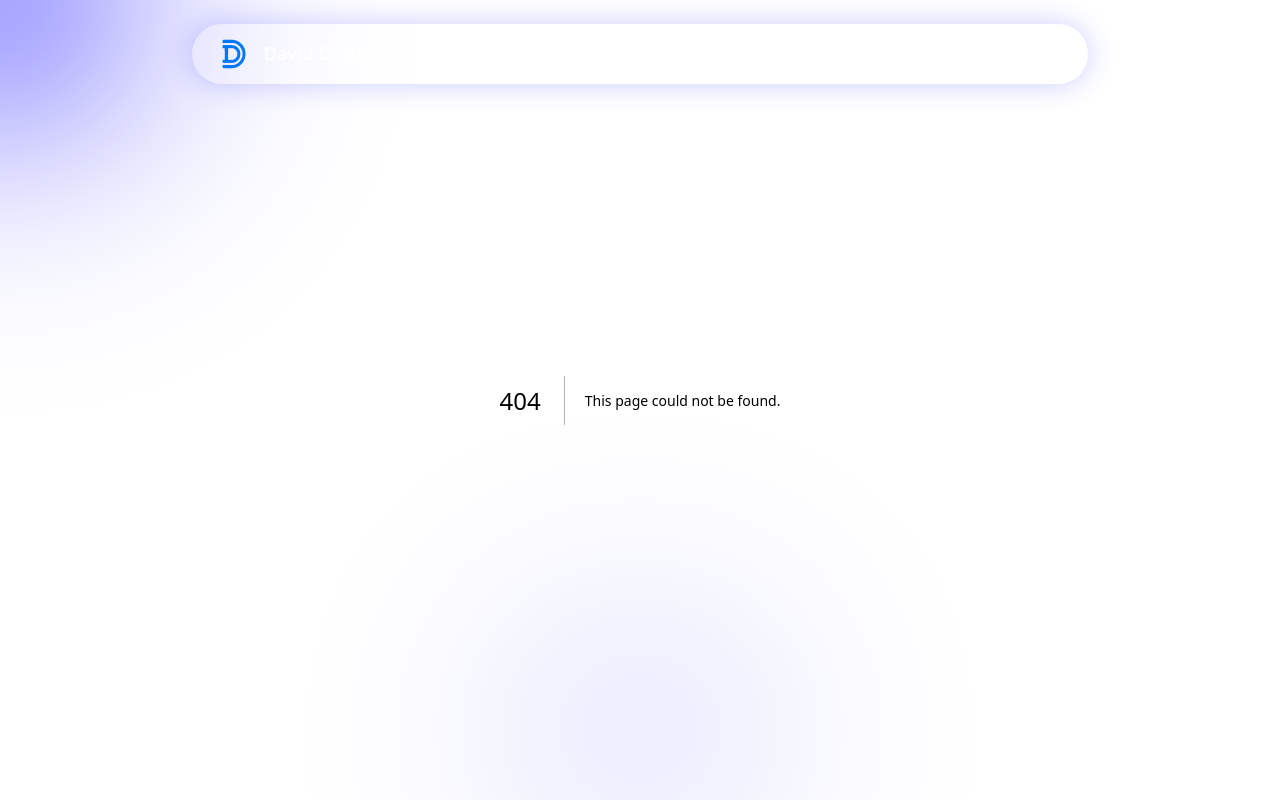
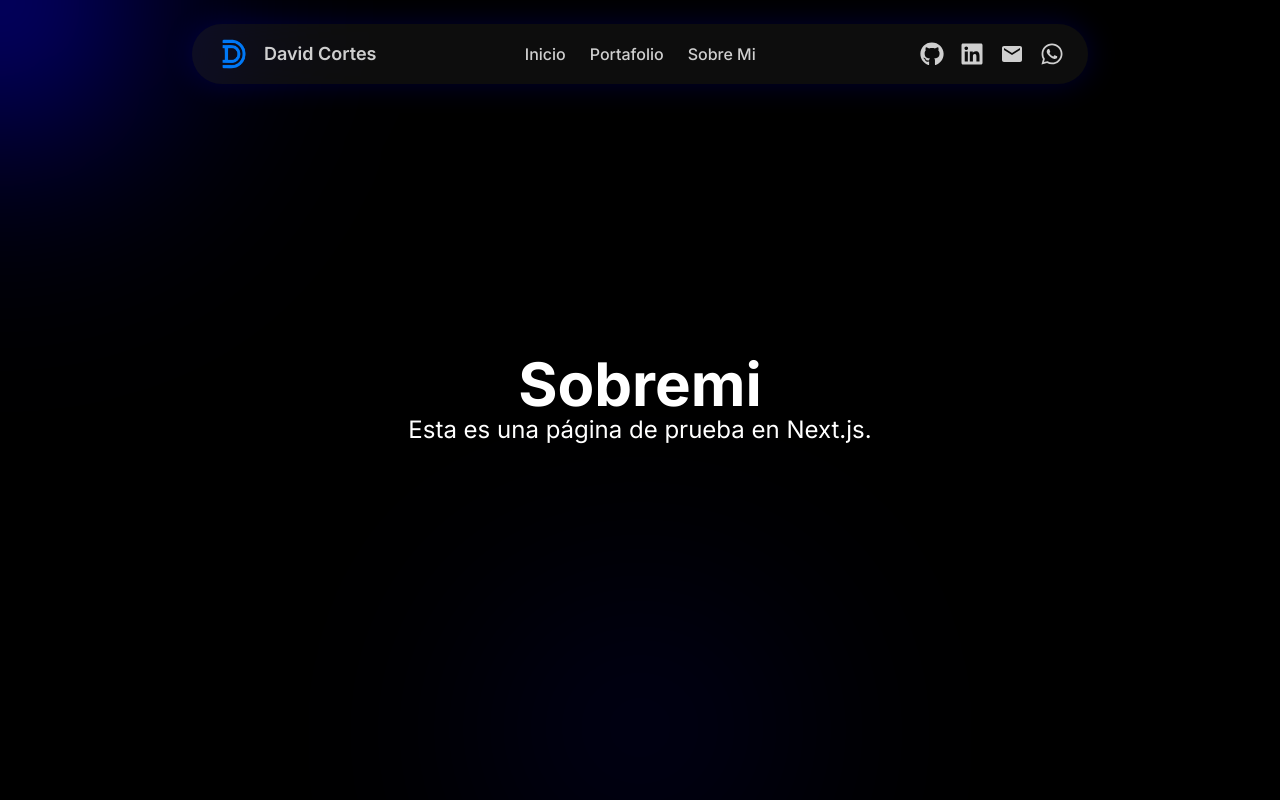
Before and after one commit to DavidCG5/Portafolio-DC, a Next.js app: page /sobremi in a window 1280 px wide. Before the commit this address had no page. Built offline with nearby package versions, Linux system fonts and the light colour scheme.

Commit message:
feat: actualizar enlaces en Navbar; agregar páginas Portafolio y Sobre Mi

```diff
--- /dev/null
+++ b/src/app/portafolio/page.tsx
@@ -0,0 +1,10 @@
+export default function Portafolio() {
+  return (
+    <div className="flex flex-col items-center justify-center h-screen">
+      <h1 className="text-6xl font-bold">Portafolio</h1>
+      <p className="text-2xl">
+        Esta es una página de prueba en Next.js.
+      </p>
+    </div>
+  )
+}
--- /dev/null
+++ b/src/app/sobremi/page.tsx
@@ -0,0 +1,10 @@
+export default function Sobremi() {
+  return (
+    <div className="flex flex-col items-center justify-center h-screen">
+      <h1 className="text-6xl font-bold">Sobremi</h1>
+      <p className="text-2xl">
+        Esta es una página de prueba en Next.js.
+      </p>
+    </div>
+  )
+}
--- a/src/components/Navbar.tsx
+++ b/src/components/Navbar.tsx
@@ -39,8 +39,8 @@ export default function Navbar() {
         {/* Navegación - solo en desktop */}
         <ul className="hidden sm:flex gap-6 text-md font-medium text-white/80">
           <li><Link href="/" className="hover:text-blue-300 transition">Inicio</Link></li>
-          <li><Link href="#portafolio" className="hover:text-blue-300 transition">Portafolio</Link></li>
-          <li><Link href="#sobre-mi" className="hover:text-blue-300 transition">Sobre Mi</Link></li>
+          <li><Link href="/portafolio" className="hover:text-blue-300 transition">Portafolio</Link></li>
+          <li><Link href="/sobremi" className="hover:text-blue-300 transition">Sobre Mi</Link></li>
         </ul>
 
         {/* Botones sociales */}
@@ -65,8 +65,8 @@ export default function Navbar() {
 
           <div className="flex flex-col items-center space-y-6 text-xl font-semibold">
             <Link href="/" onClick={() => setMenuOpen(false)} className="text-blue-400">Inicio</Link>
-            <Link href="#portafolio" onClick={() => setMenuOpen(false)}>Portafolio</Link>
-            <Link href="#sobre-mi" onClick={() => setMenuOpen(false)}>Sobre Mi</Link>
+            <Link href="/portafolio" onClick={() => setMenuOpen(false)}>Portafolio</Link>
+            <Link href="/sobremi" onClick={() => setMenuOpen(false)}>Sobre Mi</Link>
           </div>
 
           <div className="mt-10">
```
Also changed, not shown: src/pages/aboutme.tsx (deleted), src/pages/portafolio.tsx (deleted).
